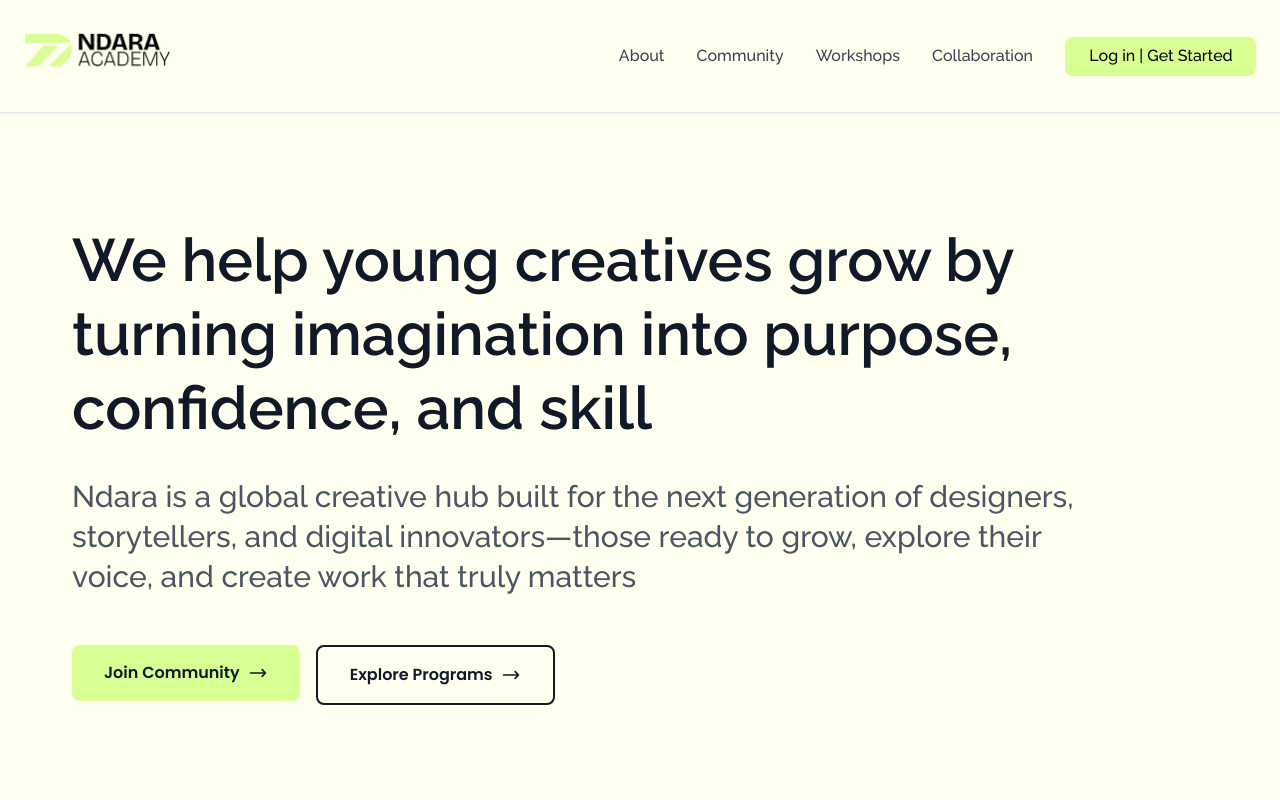
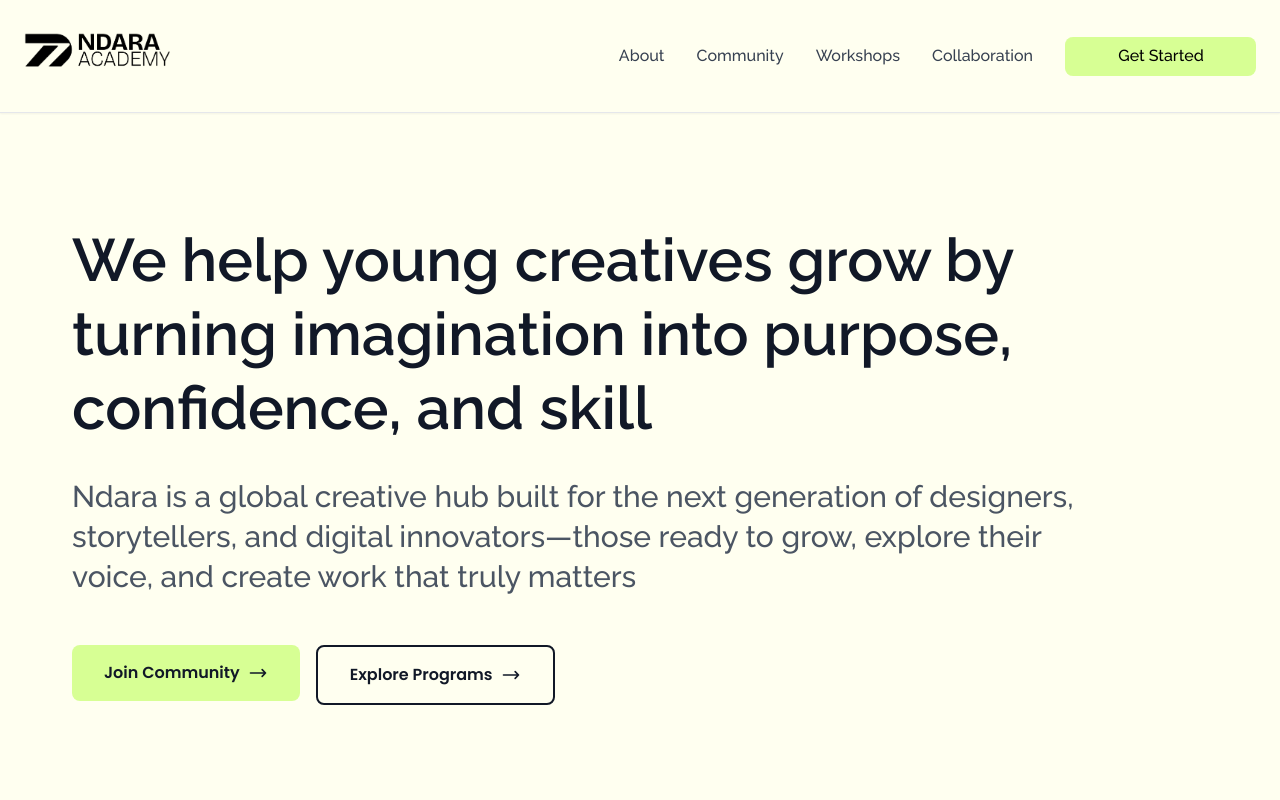
Before and after one commit to raysummer9/ndaraacademy_landingpage, a Next.js app: page / in a window 1280 px wide. Shown: the top 800 px of the page. Built offline with nearby package versions, Linux system fonts and the light colour scheme.

Commit message:
Navbar update. Logo and CTA button

```diff
--- a/src/components/Navbar.tsx
+++ b/src/components/Navbar.tsx
@@ -19,7 +19,7 @@ const Navbar = () => {
         {/* Logo */}
         <Link href="/" className="flex items-center">
           <img
-            src="/assets/ndara-logo-green.png"
+            src="/assets/ndara-logo-black.png"
             alt="NDARA Academy Logo"
             className="h-16 w-auto"
           />
@@ -49,7 +49,7 @@ const Navbar = () => {
 
           {/* CTA Button */}
           <a
-            href="https://learn.ndaraacademy.com"
+            href="https://learn.ndaraacademy.com/login/"
             target="_blank"
             rel="noopener noreferrer"
             className="hidden md:block font-medium text-black transition-colors duration-200"
@@ -72,7 +72,7 @@ const Navbar = () => {
               justifyContent: 'center'
             }}
           >
-            Log in | Get Started
+            Get Started
           </a>
 
           {/* Mobile Menu Button */}
```
Also changed, not shown: public/assets/ndara-logo-black.png (added).
